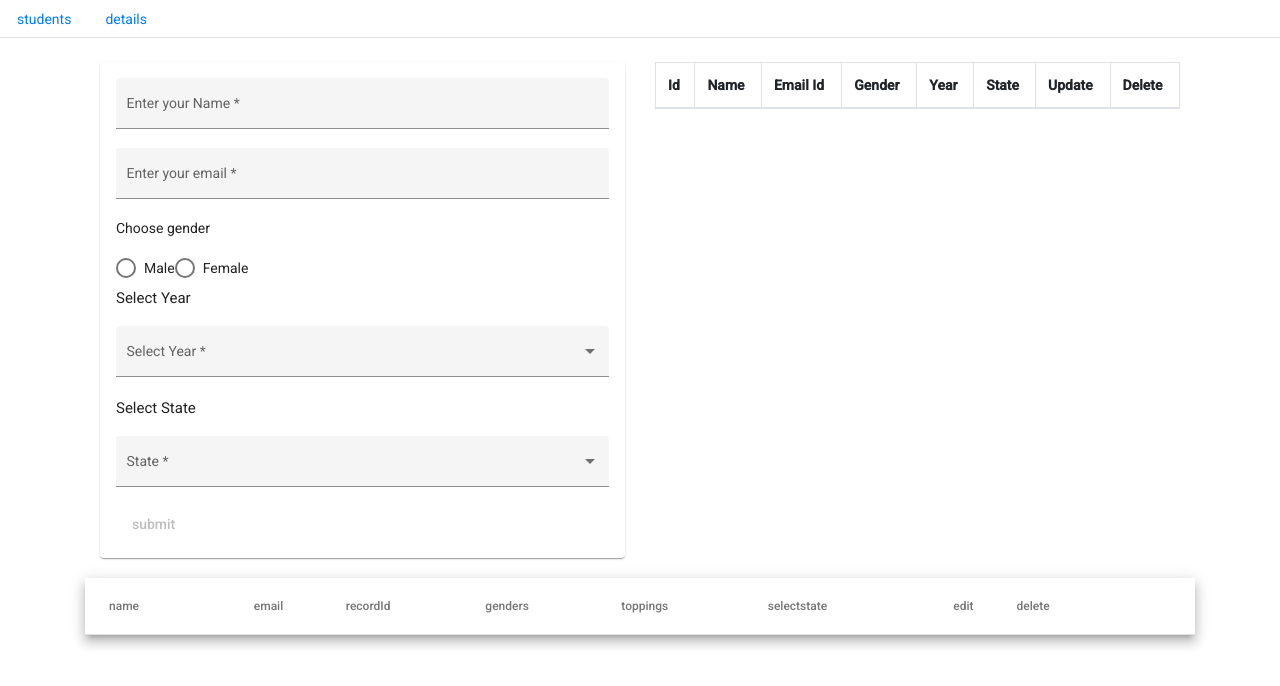
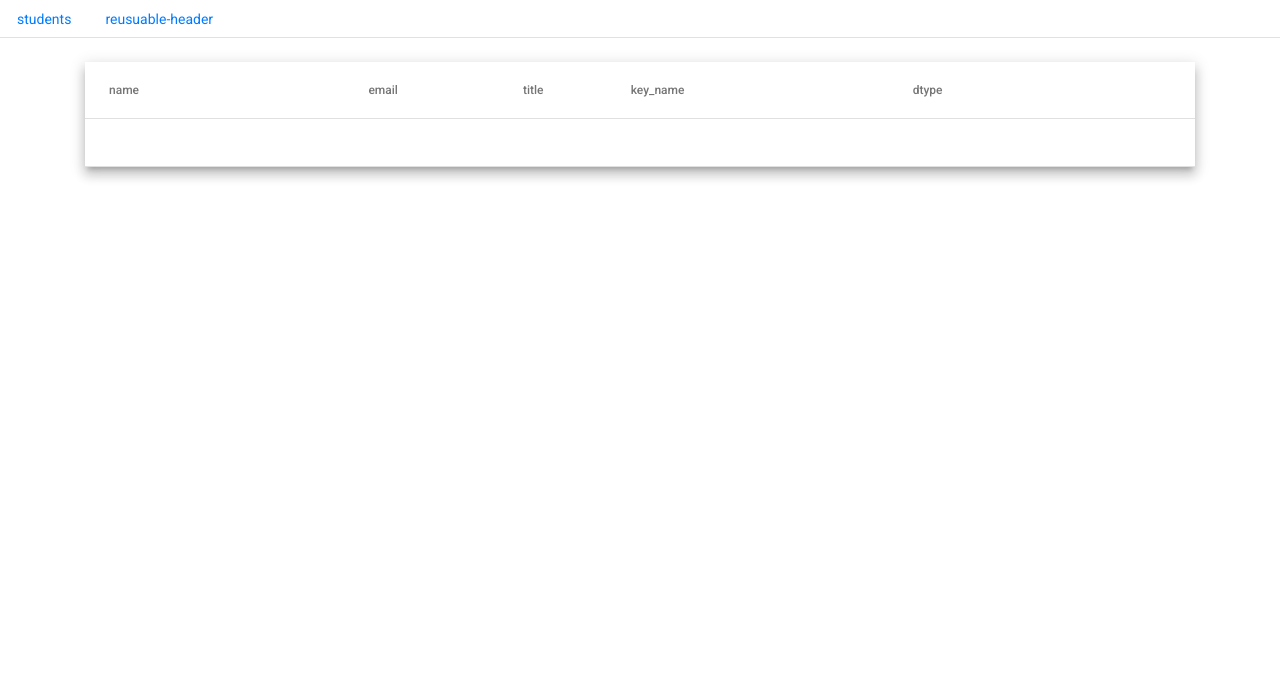
Before and after one commit to prajaktaAngre/studentForm, an Angular app: page /reusable in a window 1280 px wide. Before the commit this address led to /. Shown: the top 686 px of the page. Built offline with nearby package versions, Linux system fonts and the light colour scheme.

Commit message:
re-table

```diff
--- a/src/app/app.component.html
+++ b/src/app/app.component.html
@@ -3,35 +3,10 @@
     <a class="nav-link" routerLinkActive="active" routerLink="/students">students</a>
   </li>
   <li class="nav-item">
-    <a class="nav-link" routerLinkActive="active" routerLink="/list">details</a>
+    <a class="nav-link"  routerLink="/reusable">reusuable-header</a>
   </li>
 </ul>
-
-<!--
-<router-outlet></router-outlet> -->
-
-
-
-
-
+<router-outlet></router-outlet>
 <!-- <div class="container mt-4">
-  <div class="row">
-    <div class="col-6">
-      <div class=""><app-student-details [data]='data' [editMode]="modeOn" [changeUpdateValue]="updatedValues"
-  (newItemEvent)="addItem($event)"></app-student-details>
-  </div>
-  </div>
-    <div class="col-6"><app-b-table></app-b-table></div>
-  </div>
- </div>
-  <div class="container mt-4">
-  <div class="row">
-    <div class="col-12"><app-re-form></app-re-form></div>
-  </div>
-  </div> -->
-
-<div class="container mt-4">
-
   <app-re-form></app-re-form>
-
-</div>
+</div> -->
--- a/src/app/app.component.ts
+++ b/src/app/app.component.ts
@@ -7,35 +7,5 @@ import { Component } from '@angular/core';
 })
 export class AppComponent {
   title = 'form1';
-  id: any;
-  students: any = [];
-  data: any;
-  modeOn = false;
-  updatedValues = [];
-  items: any = []
-  subscription: any;
-  send: any;
-  in: any;
-  dataSource: any;
-  addItem(newItem: any) {
-    // this.items.push(newItem);
-    console.log("newItem", newItem)
-    console.log("myitems", this.students)
-    if (this.dataSource && this.modeOn === true) {
-      const recordIndex = this.dataSource.findIndex((object: any) =>
-        object.recordId == newItem.recordId
-      )
-
-      console.log("myid", this.id);
-      this.dataSource.splice(recordIndex, 1, newItem);
-      console.log("dataSource", this.dataSource)
-
-    }
-    else {
-      this.items.push(newItem);
-      console.log("newItem", newItem)
-    }
-
 
   }
-}
--- a/src/app/app.module.ts
+++ b/src/app/app.module.ts
@@ -17,12 +17,14 @@ import {MatTableModule} from '@angular/material/table';
 import {MatIconModule} from '@angular/material/icon';
 import {MatCardModule} from '@angular/material/card';
 import { BTableComponent } from './b-table/b-table.component';
+import { ReusableTableComponent } from './reusable-table/reusable-table.component';
 @NgModule({
   declarations: [
     AppComponent,
     ReFormComponent,
     StudentDetailsComponent,
-    BTableComponent
+    BTableComponent,
+    ReusableTableComponent
   ],
   imports: [
     BrowserModule,
--- /dev/null
+++ b/src/app/reusable-table/reusable-table.component.html
@@ -0,0 +1,32 @@
+<div class=" row">
+    <div class="container">
+        <div class="co-md-12 mt-4">
+            <table mat-table [dataSource]="dataSource" class="mat-elevation-z8 w-100">
+               <ng-container >
+                  <ng-container matColumnDef="name">
+                    <th mat-header-cell *matHeaderCellDef> name </th>
+                    <td mat-cell *matCellDef="let  data"> {{data.name}} </td>
+                  </ng-container>
+                  <ng-container matColumnDef="email">
+                    <th mat-header-cell *matHeaderCellDef> email </th>
+                    <td mat-cell *matCellDef="let data"> {{data.email}} </td>
+                  </ng-container>
+                  <ng-container matColumnDef="title">
+                    <th mat-header-cell *matHeaderCellDef> title </th>
+                    <td mat-cell *matCellDef="let data"> {{data.title}} </td>
+                  </ng-container>
+                  <ng-container matColumnDef="key_name">
+                    <th mat-header-cell *matHeaderCellDef> key_name </th>
+                    <td mat-cell *matCellDef="let data"> {{data.key_name}} </td>
+                  </ng-container>
+                  <ng-container matColumnDef="dtype">
+                    <th mat-header-cell *matHeaderCellDef> dtype </th>
+                    <td mat-cell *matCellDef="let element"> {{element.dtype}} </td>
+                  </ng-container>
+                </ng-container>
+                  <tr mat-header-row *matHeaderRowDef="displayedColumns"></tr>
+                <tr mat-row *matRowDef="let row; columns: displayedColumns"></tr>
+              </table>
+        </div>
+    </div>
+</div>
--- /dev/null
+++ b/src/app/reusable-table/reusable-table.component.ts
@@ -0,0 +1,39 @@
+import { Component, Input, OnInit } from '@angular/core';
+export interface students {
+  name: string;
+  email: any;
+  title: any;
+  key_name: any;
+  dtype: any;
+
+}
+
+const ELEMENT_DATA: students[] = [
+
+  {
+       name:'',
+       title: '',
+       email: '',
+       key_name: '',
+       dtype: '',
+
+  }
+];
+@Component({
+  selector: 'app-reusable-table',
+  templateUrl: './reusable-table.component.html',
+  styleUrls: ['./reusable-table.component.scss']
+})
+
+export class ReusableTableComponent implements OnInit {
+  @Input() tableHeaders: any = {};
+  @Input() data:any;
+  displayedColumns: any[] = ['name', 'email', 'title', 'key_name', 'dtype'];
+  dataSource: any = ELEMENT_DATA;
+  constructor() { }
+
+  ngOnInit(): void {
+    console.log("reusuable table")
+  }
+
+}
```
Also changed, not shown: src/app/app-routing.module.ts (+5 -2 lines), src/app/reusable-table/reusable-table.component.scss (added), src/app/student-details/student-details.component.html (line endings or trailing spaces).
